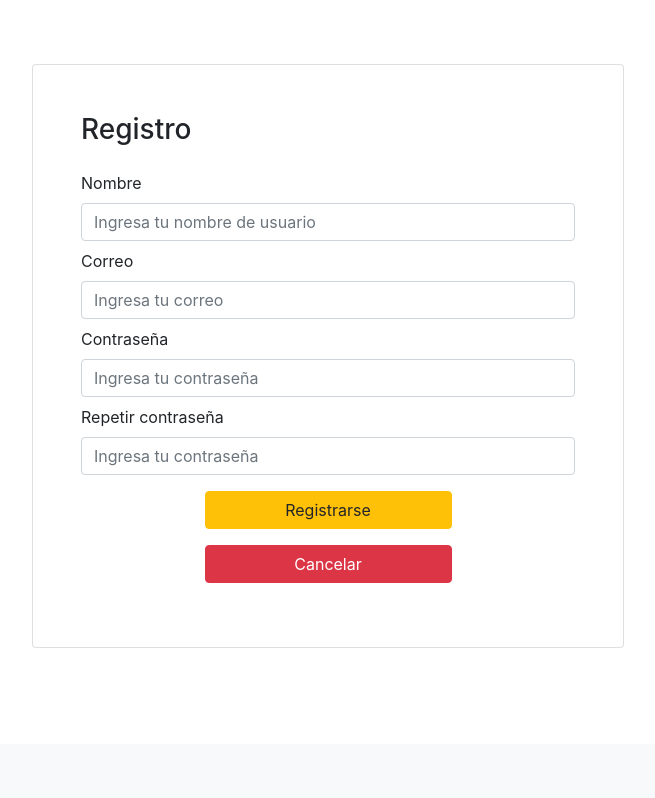
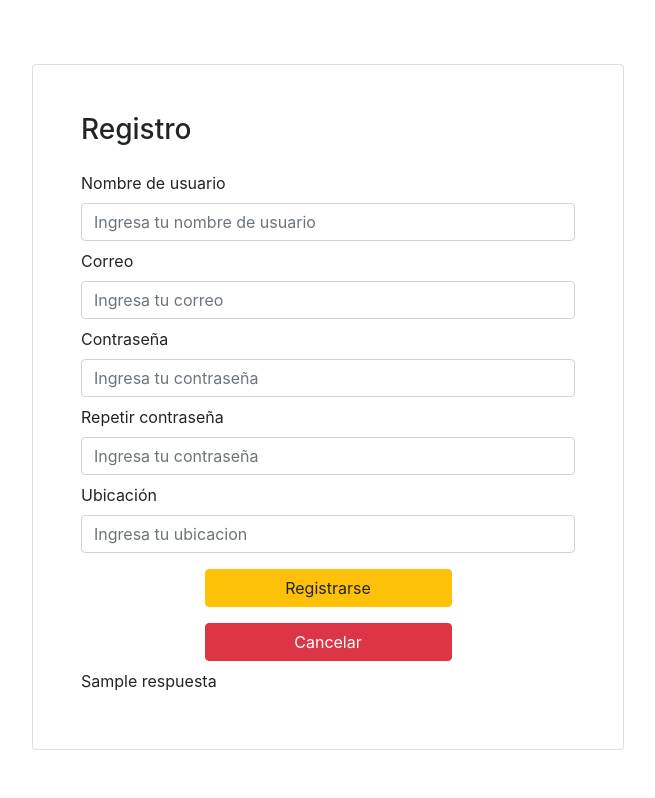
Before and after one commit to clau3355/arqui-proyecto, a Flask app: template flask-frontend/templates/registro.html in a window 1280 px wide; the page is wider, and only the part inside the window is pictured. Shown: the part 56-854 px from the top of that part, without its empty margins (312-967 px from the left). Before the commit the page ends 704 px from the top of that part, so only its background shows below. Run offline with Flask 2, Linux system fonts and the light colour scheme; the template is opened without the code that fills it: most values are stand-ins (such as "Sample title", 1, 10 or a date in 2020); some libraries are stand-ins or nearby versions.

Commit message:
registro

```diff
--- a/flask-frontend/main.py
+++ b/flask-frontend/main.py
@@ -1,8 +1,8 @@
 from flask import render_template, Flask, request, redirect, url_for,session, g
 import os
+from utils import signup
 app = Flask(__name__)
 
-usuario = []
 
 @app.route('/')
 def main():
@@ -12,7 +12,7 @@ def main():
 def before_request():
     g.user = None
     if 'id_user' in session:
-        user = usuario #BuscarUsuarioxId(session['id_user'])
+        user = "hola"
         g.user = user
 
 @app.route('/index')
@@ -68,6 +68,15 @@ def pedido():
 def registro():
      return render_template('registro.html')
 
+@app.route('/registro', methods=["POST"])
+def registro_post():
+     email = request.form.get('email')
+     name = request.form.get('name')
+     password = request.form.get('password')
+     ubicacion = request.form.get('ubicacion')
+     signup(name,email,password,ubicacion)
+     return redirect('/login')
+
 @app.route('/mapas')
 def mapas():
      if not g.user:
@@ -77,5 +86,8 @@ def mapas():
 
      return render_template('mapas.html', variable1 = var1, variable2 =var2 )
 
+app.config['SECRET_KEY'] = 'secret-key-goes-here'
+app.config['SESSION_TYPE'] = 'filesystem'
+
 if __name__ == "__main__":
     app.run(debug=True, host='0.0.0.0', port=int(os.environ.get('port', 8080)))
--- /dev/null
+++ b/flask-frontend/static/opciones.js
@@ -0,0 +1,5 @@
+options = {
+     type : ["(place_id)"]
+}
+var originInput = document.getElementById("destino")
+var originAutocomplete = new google.maps.places.Autocomplete(originInput,options)
--- /dev/null
+++ b/flask-frontend/tempCodeRunnerFile.py
@@ -0,0 +1 @@
+login("shaki@gmail.com", "rabiosa")
--- a/flask-frontend/templates/base.html
+++ b/flask-frontend/templates/base.html
@@ -47,6 +47,8 @@
           {% endblock %}
 
      </section>
+      <script src="https://maps.googleapis.com/maps/api/js?key=AIzaSyCaPoBWeeC4G7tPaR4MNmXObPi3nvXffyE&libraries=places"></script>
+      <script src="{{url_for('static', filename='opciones.js')}}"></script>
       <script src="https://code.jquery.com/jquery-3.3.1.slim.min.js" integrity="sha384-q8i/X+965DzO0rT7abK41JStQIAqVgRVzpbzo5smXKp4YfRvH+8abtTE1Pi6jizo" crossorigin="anonymous"></script>
       <script src="https://cdnjs.cloudflare.com/ajax/libs/popper.js/1.14.7/umd/popper.min.js" integrity="sha384-UO2eT0CpHqdSJQ6hJty5KVphtPhzWj9WO1clHTMGa3JDZwrnQq4sF86dIHNDz0W1" crossorigin="anonymous"></script>
       <script src="https://stackpath.bootstrapcdn.com/bootstrap/4.3.1/js/bootstrap.min.js" integrity="sha384-JjSmVgyd0p3pXB1rRibZUAYoIIy6OrQ6VrjIEaFf/nJGzIxFDsf4x0xIM+B07jRM" crossorigin="anonymous"></script>
--- a/flask-frontend/templates/registro.html
+++ b/flask-frontend/templates/registro.html
@@ -11,13 +11,13 @@
        <div class="mb-2">
          <form method="POST" action="/registro">
           <div class="mb-2">
-               <label class="form-label">Nombre</label>
-               <input type="text" class="form-control"  name="username" id="exampleFormControlInput1" placeholder="Ingresa tu nombre de usuario"></input>
+               <label class="form-label">Nombre de usuario</label>
+               <input type="text" class="form-control"  name="name" id="exampleFormControlInput1" placeholder="Ingresa tu nombre de usuario"></input>
              </div>
 
            <div class="mb-2">
              <label class="form-label">Correo</label>
-             <input type="email" class="form-control"  name="correo" id="exampleFormControlInput1" placeholder="Ingresa tu correo"></input>
+             <input type="email" class="form-control"  name="email" id="exampleFormControlInput1" placeholder="Ingresa tu correo"></input>
            </div>
            <div class="mb-2">
              <label class="form-label">Contraseña</label>
@@ -26,11 +26,16 @@
 
            <div class="mb-2">
                <label class="form-label">Repetir contraseña</label>
-               <input type="password" class="form-control" name="password" id="exampleFormControlInput1" placeholder="Ingresa tu contraseña"></input>
-             </div>
+               <input type="password" class="form-control" name="password2" id="exampleFormControlInput1" placeholder="Ingresa tu contraseña"></input>
+            </div>
+
+            <div class="mb-2">
+              <label class="form-label">Ubicación</label>
+              <input type="text" class="form-control"  name="ubicacion" id="destino" placeholder="Ingresa tu ubicacion"></input>
+            </div>
 
            <div class="mb-2 mt-3 text-center">
-             <a class="btn btn-warning w-50 fw-bold" href="/">Registrarse</a>
+             <button class="btn btn-warning w-50 fw-bold"> Registrarse </button>
            </div>
 
            <div class="mb-2 mt-3 text-center">
@@ -38,6 +43,8 @@
              </div>
          </form>
 
+          <div id="mensaje"> {{respuesta}} </div>
+
        </div>
    </div>
 
```
Also changed, not shown: flask-frontend/utils.py (+21 -0 lines).
